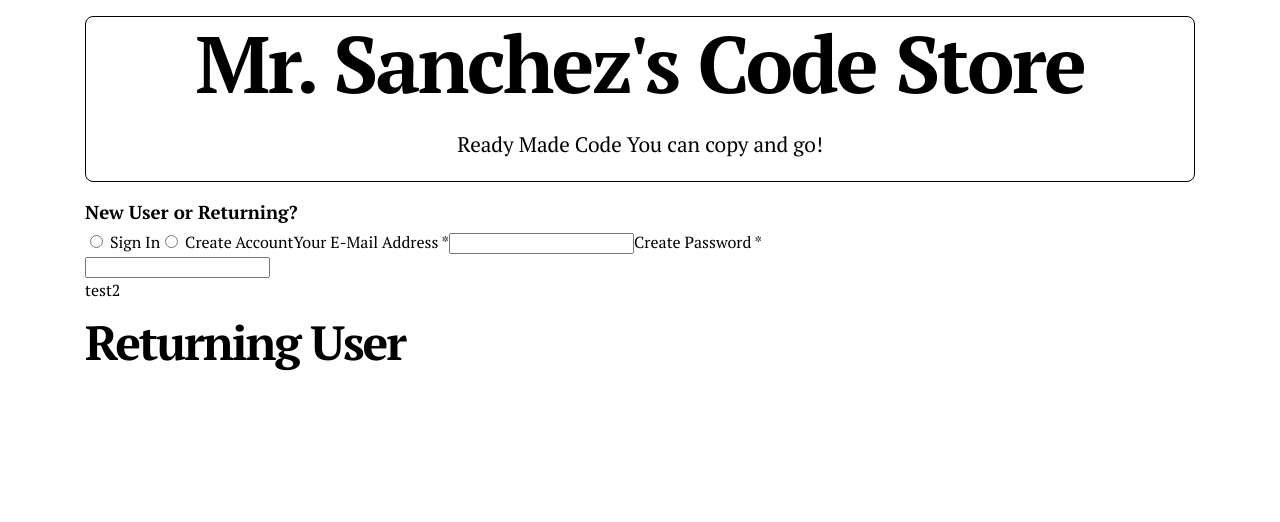
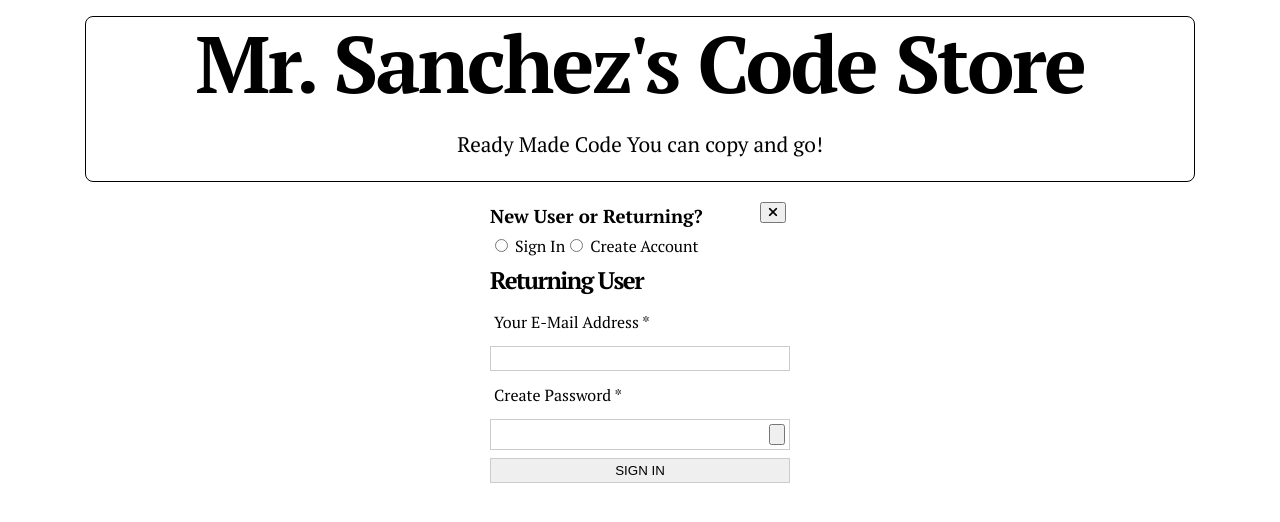
Before and after one commit to mikesz88/code-commerce, a React (Create React App) app: page / in a window 1280 px wide. Shown: the top 522 px of the page. Built offline with nearby package versions, Linux system fonts and the light colour scheme.

Commit message:
function design for login. next step is logic

```diff
--- a/src/components/Login.jsx
+++ b/src/components/Login.jsx
@@ -1,110 +1,168 @@
-import React from 'react';
-import s from '../components/Login.module.css';
+import React from "react";
+import s from "../components/Login.module.css";
 
 class Login extends React.Component {
   constructor(props) {
     super(props);
     this.state = {
-            eye: undefined
+      eye: undefined,
     };
   }
 
-    handleRadioButton = e => {
-        const {name , value } = e.target;
+  handleRadioButton = (e) => {
+    const { name, value } = e.target;
 
     this.setState({
-            [name]: value
+      [name]: value,
     });
+  };
 
+  handleSubmit = (e) => {
+    e.preventDefault();
   };
 
   newUser = () => {
-        // const wrongForm = document.getElementById('returningUserForm');
-        // if (wrongForm) wrongForm.remove();
-        // const form = document.querySelector('form');
-        // const div = document.createElement('div');
-        // div.setAttribute('id', 'newUserForm')
-        // div.innerHTML = `
-        // test1
-        // <button class="btn btn-primary round-pill">Submit</button>
-        // `;
-        // form.appendChild(div);
     return (
-            <>
-                <h2 className={`header-md`}>Create an Account</h2>
-                <label>Your E-Mail Address *</label>
-                <input type="email" name="userName" id="userName" />
-                <label>Create Password *</label>
-                <div className={``}>
-                    <input className={``} type="password" name="password" id="password" />
-                    <input type="button" value={this.state.eye} onChange={this.eye}/> {/* function needed for eye flip */}
+      <div className={`${s.flexContainer}`}>
+        <h2 className={`header-sm`}>Create an Account</h2>
+        <label className={s.marginAndPadding}>Your E-Mail Address *</label>
+        <input
+          className={`${s.input} ${s.marginAndPadding}`}
+          type="email"
+          name="userName"
+          id="userName"
+        />
+        <label className={s.marginAndPadding}>Create Password *</label>
+        <div className={`${s.passwordWithEye} ${s.marginAndPadding}`}>
+          <input
+            className={`${s.deleteBorder}`}
+            type="password"
+            name="password"
+            id="password"
+          />
+          <input type="button" value={this.state.eye} onChange={this.eye} />{" "}
+          {/* function needed for eye flip */}
         </div>
-                <p>
-                    Password must be 8-20 characters, including: at least one capital letter, at least one small letter, one number and one special character - ! @ # $ % ^ & * () _ +
+        <p className={`${s.finePrint}`}>
+          Password must be 8-20 characters, including: at least one capital
+          letter, at least one small letter, one number and one special
+          character - ! @ # $ % ^ & * ( ) _ +
         </p>
-                <label>Confirm Password *</label>
-                <div className={` `}>
-                <input className={` `} type="password" name="confirmPassword" id="confirmPassword" />
+        <label className={s.marginAndPadding}>Confirm Password *</label>
+        <input
+          className={`${s.input} ${s.marginAndPadding}`}
+          type="password"
+          name="confirmPassword"
+          id="confirmPassword"
+        />
+        <label className={s.marginAndPadding}>First Name *</label>
+        <input
+          className={`${s.input} ${s.marginAndPadding}`}
+          type="text"
+          name="firstName"
+          id="firstName"
+        />
+        <label className={s.marginAndPadding}>Last Name *</label>
+        <input
+          className={`${s.input} ${s.marginAndPadding}`}
+          type="text"
+          name="lastName"
+          id="lastName"
+        />
+        <label className={s.marginAndPadding}>PostCode</label>
+        <input
+          className={`${s.input} ${s.marginAndPadding}`}
+          type="number"
+          name="postCode"
+          id="postCode"
+        />
+        <button className={`${s.input} ${s.marginAndPadding}`} type="submit">
+          SAVE
+        </button>
+        <div className={` ${s.width} ${s.surroundingLine}`}>or</div>
+        <button className={`${s.input} ${s.marginAndPadding}`} type="submit">
+          SIGN UP WITH FACEBOOK
+        </button>
+        <button
+          className={`${s.input} ${s.marginAndPadding}`}
+          onClick={this.backToStore}
+          type="reset"
+        >
+          Cancel
+        </button>
+        <div className={`${s.formFooter}`}>
+            <a href="https://www.google.com" target="_blank" rel="noopener noreferrer">Privacy Policy and Cookies</a>
+            |
+            <a href="https://www.google.com" target="_blank" rel="noopener noreferrer">Terms of Sale and Use</a>
         </div>
-                <label>First Name *</label>
-                <input type="text" name="firstName" id="firstName" />
-                <label>Last Name *</label>
-                <input type="text" name="lastName" id="lastName" />
-                <label>PostCode</label>
-                <input type="number" name="postCode" id="postCode" />
-                <button type="submit">SAVE</button>
-                <div className={s.surroundingLine}>
-                    or
+        {/* then create the logic */}
       </div>
-                {/* facebook icon */}
-                {/* cancel -> reset and go back to storeDisplay? */}
-                {/* Privacy Policy and Cookies | Terms of Sale and use // create fake places for these */}
-                {/* then create the logic */}
-            </>
-        )
-    }
+    );
+  };
 
   returningUser = () => {
-        // const wrongForm = document.getElementById('newUserForm');
-        // if (wrongForm) wrongForm.remove();
-        // const form = document.querySelector('form');
-        // const div = document.createElement('div');
-        // div.setAttribute('id', 'returningUserForm')
-        // div.innerHTML = `
-        // test2
-        // <button class="btn btn-primary round-pill">Submit</button>
-        // `;
-        // form.appendChild(div);
+    return (
+      <div className={`${s.flexContainer}`}>
+        <h2 className={`header-sm`}>Returning User</h2>
+        <label className={s.marginAndPadding}>Your E-Mail Address *</label>
+        <input
+          className={`${s.input} ${s.marginAndPadding}`}
+          type="email"
+          name="userName"
+          id="userName"
+        />
+        <label className={s.marginAndPadding}>Create Password *</label>
+        <div className={`${s.passwordWithEye} ${s.marginAndPadding}`}>
+          <input
+            className={`${s.deleteBorder}`}
+            type="password"
+            name="password"
+            id="password"
+          />
+          <input type="button" value={this.state.eye} onChange={this.eye} />{" "}
+          {/* function needed for eye flip */}
+        </div>
+        <button className={`${s.input} ${s.marginAndPadding}`} type="submit">
+          SIGN IN
+        </button>
+      </div>
+    );
+  };
 
-        return (
-            <>
-                <div>test2</div>
-                <h2 className={`header-md`}>Returning User</h2>
-            </>
-
-        )
-    }
-
-    loginType = () => this.state.userType === 'newUser' ? true : false;
+  loginType = () => (this.state.userType === "newUser" ? true : false);
 
   render() {
-        return(
+    return (
       <div className={`container`}>
-                <form onSubmit={this.submit}>
+        <form onSubmit={this.handleSubmit}>
+          <div className={s.formContainer}>
+            <button className={s.direction} onClick={this.backToStore}>
+              <i className={`fas fa-times`}></i>
+            </button>
             <h3>New User or Returning?</h3>
-                    <input type="radio" name="userType" value="signIn" id="signIn" onChange={this.handleRadioButton}/> Sign In
-                    <input type="radio" name="userType" value="newUser" id="newUser" onChange={this.handleRadioButton}/> Create Account
-                    <label>Your E-Mail Address *</label>
-                    <input type="email" name="userName" id="userName" />
-                    <label>Create Password *</label>
-                    <div className={``}>
-                        <input className={``} type="password" name="password" id="password" />
-                        {/* {} */}
+            <div>
+              <input
+                type="radio"
+                name="userType"
+                value="signIn"
+                id="signIn"
+                onChange={this.handleRadioButton}
+              />{" "}
+              Sign In
+              <input
+                type="radio"
+                name="userType"
+                value="newUser"
+                id="newUser"
+                onChange={this.handleRadioButton}
+              />{" "}
+              Create Account
+            </div>
           </div>
           {this.loginType() ? this.newUser() : this.returningUser()}
         </form>
       </div>
-        )
+    );
   }
 }
 
--- a/src/components/Login.module.css
+++ b/src/components/Login.module.css
@@ -1,3 +1,47 @@
+
+.formContainer {
+    position: relative;
+}
+
+.direction {
+    position: absolute;
+    top: 0.25rem;
+    right: 0.25rem;
+}
+
+.flexContainer,
+.formContainer {
+    display: flex;
+    margin: 0 auto;
+    flex-direction: column;
+    max-width: 300px;
+    justify-content: center;
+}
+
+.flexContainer .input,
+.flexContainer .width {
+    max-width: 300px;
+}
+
+.flexContainer .input {
+    border: 1px solid #ccc;
+}
+
+.flexContainer .finePrint {
+    font-size: 0.75rem;
+}
+
+.flexContainer .marginAndPadding{
+    margin: 0.25rem 0;
+    padding: 0.25rem;
+}
+
+
+
+.flexContainer input:focus {
+    outline: none;
+}
+
 .surroundingLine {
     display: flex;
 }
@@ -17,3 +61,26 @@
 .surroundingLine:after {
     margin-left: 10px
 }
+
+.flexContainer .deleteBorder {
+    border: none;
+    flex: 1;
+}
+
+.flexContainer .passwordWithEye {
+    display: flex;
+    justify-content: space-between;
+    border: 1px solid black;
+    max-width: 300px;
+    border: 1px solid #ccc;
+}
+
+.formFooter {
+    font-size: 0.5rem;
+    text-align: center;
+}
+
+.formFooter a {
+    padding-left: 5px;
+    padding-right: 5px;
+}
```
Lines whose indentation alone changed are shown as unchanged.
